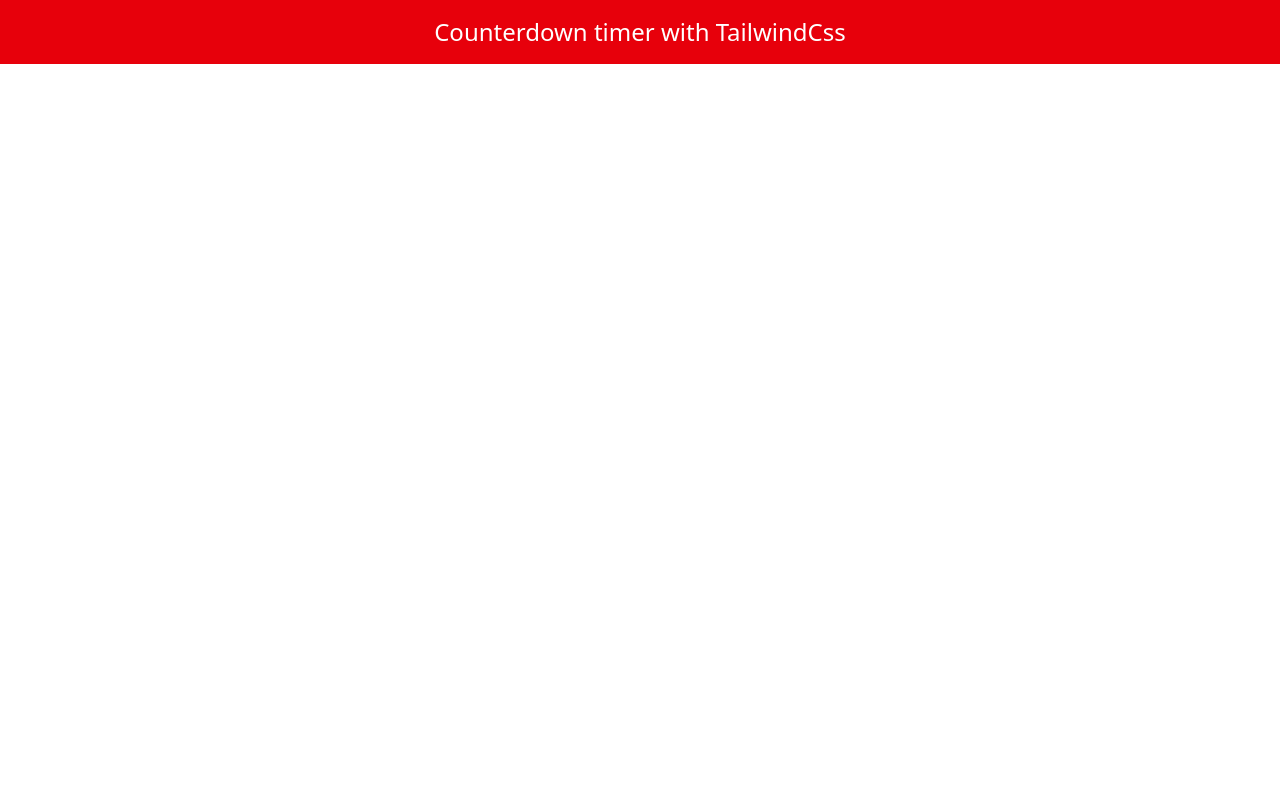
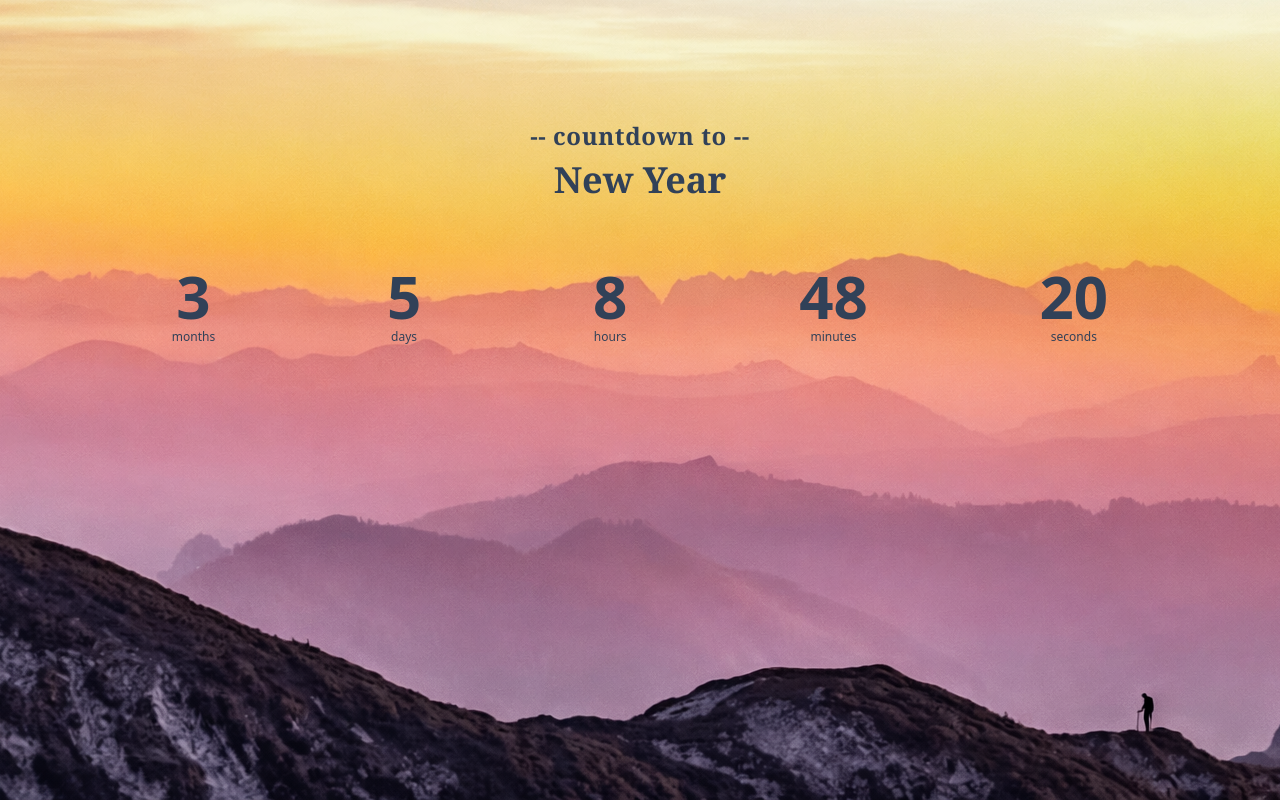
Before and after one commit to 01mehran/Countdown-timer, a React (Vite) app: page / in a window 1280 px wide. Built offline with nearby package versions, Linux system fonts and the light colour scheme.

Commit message:
feat: add desktop design

```diff
--- a/index.html
+++ b/index.html
@@ -2,7 +2,7 @@
 <html lang="en">
   <head>
     <meta charset="UTF-8" />
-    <link rel="icon" type="image/svg+xml" href="" />
+    <link rel="icon" type="image/svg+xml" href="public/favicon.ico" />
     <meta name="viewport" content="width=device-width, initial-scale=1.0" />
     <title>countdown-timer</title>
   </head>
--- a/src/App.tsx
+++ b/src/App.tsx
@@ -1,9 +1,7 @@
+import Home from "./Home";
+
 function App() {
-  return (
-    <div className="text-center md:bg-red-600 text-2xl bg-green-700 text-white p-4">
-      Counterdown timer with TailwindCss
-    </div>
-  );
+  return <Home />;
 }
 
 export default App;
--- /dev/null
+++ b/src/Home.tsx
@@ -0,0 +1,35 @@
+export default function Home() {
+  return (
+    <div className="min-h-dvh bg-[url('./assets/background.png')] bg-bottom bg-no-repeat text-slate-700 w-full flex items-center py-30 gap-16 flex-col space-y-0.5">
+      <div className="flex items-center flex-col space-y-2 font-serif">
+        <span className="text-2xl font-bold tracking-wide">
+          -- countdown to --
+        </span>
+        <h2 className="text-4xl font-extrabold">New Year</h2>
+      </div>
+
+      <div className="flex items-center justify-evenly w-full">
+        <article className="flex items-center flex-col space-y-0.5">
+          <time className="text-6xl font-bold">3</time>
+          <span className="text-[12px] font-medium">months</span>
+        </article>
+        <article className="flex items-center flex-col space-y-0.5">
+          <time className="text-6xl font-bold">5</time>
+          <span className="text-[12px] font-medium">days</span>
+        </article>
+        <article className="flex items-center flex-col space-y-0.5">
+          <time className="text-6xl font-bold">8</time>
+          <span className="text-[12px] font-medium">hours</span>
+        </article>
+        <article className="flex items-center flex-col space-y-0.5">
+          <time className="text-6xl font-bold">48</time>
+          <span className="text-[12px] font-medium">minutes</span>
+        </article>
+        <article className="flex items-center flex-col space-y-0.5">
+          <time className="text-6xl font-bold">20</time>
+          <span className="text-[12px] font-medium">seconds</span>
+        </article>
+      </div>
+    </div>
+  );
+}
--- a/src/index.css
+++ b/src/index.css
@@ -1 +1,7 @@
 @import "tailwindcss";
+
+@layer base {
+  body {
+    @apply font-sans;
+  }
+}
```
Also changed, not shown: src/assets/background.png (added), 1 other file (tests, documents, lock files or other folders).
